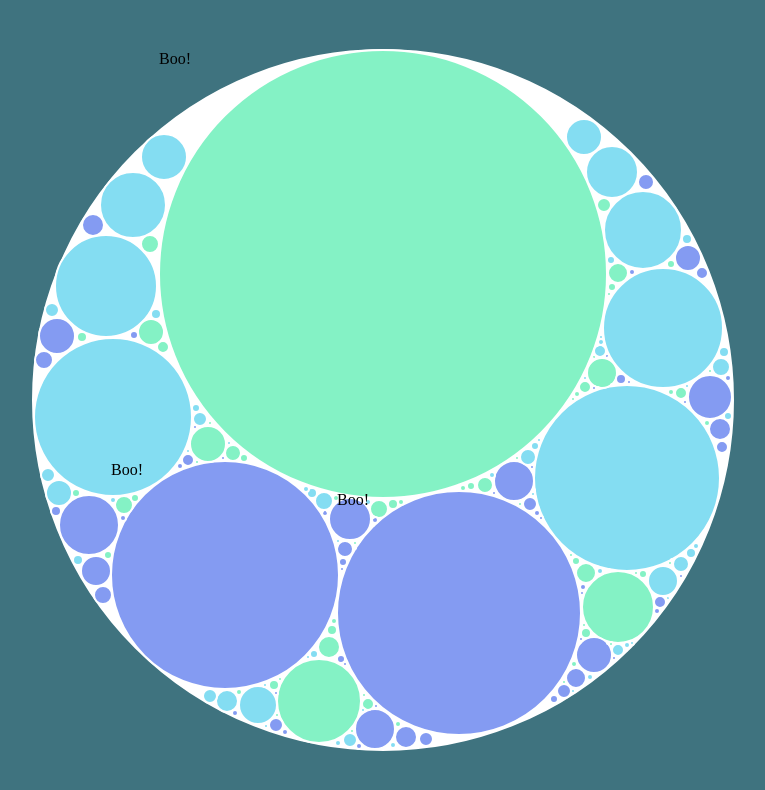
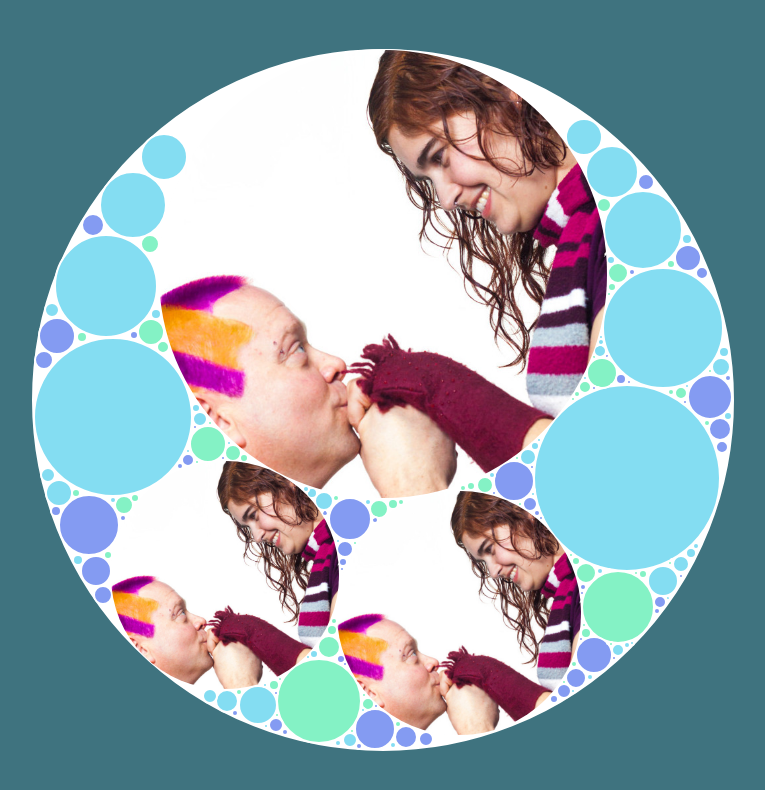
Before and after one commit to mayhem/mayhem.cat, a plain HTML site: page index.html in a window 1280 px wide. Shown: the whole page, without its empty margins (257-1022 px from the left). Drawn offline with Linux system fonts and the light colour scheme.

Commit message:
Adding images to go into the circles

```diff
--- a/css/mayhem.cat.css
+++ b/css/mayhem.cat.css
@@ -12,3 +12,36 @@ html, body {
 #overlay {
     position:absolute;
 }
+
+.circle-div {
+    font-family: Helvetica, Arial, san-serif;
+    font-size: 25pt;
+    font-weight: bold;
+    color: white;
+    position: fixed;
+    text-align: center;
+    vertical-align: center;
+    overflow: hidden;
+    background-size: 100%;
+    background-repeat: no-repeat;
+}
+
+.github-div {
+    background-image: url('../img/octocat-border.jpg');
+    background-color: white;
+}
+
+.flickr-div {
+    background-image: url('../img/flickr.gif');
+    background-color: white;
+}
+
+.fsm-div {
+    background-image: url('../img/fsm.png');
+    background-color: white;
+}
+
+.rob-aleta-div {
+    background-image: url('../img/aleta-n-rob.jpg');
+    background-color: white;
+}
--- a/index.html
+++ b/index.html
@@ -54,7 +54,6 @@ function init_fractal()
     ctx.canvas.height = window.innerHeight;
 
     $("body").css('background-color', bg_color);
-
     if (window.innerHeight > window.innerWidth)
     {
         size = Math.floor((window.innerWidth / 2) - fractal_margin);
@@ -213,7 +212,7 @@ function Circle(x, y, r, colour) {
       {
           console.log("this.r: " + this.r);
           console.log("radius: " + r);
-          $("#overlay").append('<div style="position: fixed; top: '
+          $("#overlay").append('<div class="circle-div rob-aleta-div" style="top: '
                          + (y - r)
                          + 'px; left: '
                          + (x - r)
@@ -223,7 +222,7 @@ function Circle(x, y, r, colour) {
                          + r* 2
                          + 'px; height: '
                          + r* 2
-                         + 'px">Boo!</div>')
+                         + 'px"></div>')
       }
   };
 } // Circle()
```
Also changed, not shown: img/aleta-n-rob.jpg (added), img/flickr.gif (added), img/flickr.png (added), img/fsm.png (added), img/octocat-border.jpg (added), img/octocat.jpg (added).
